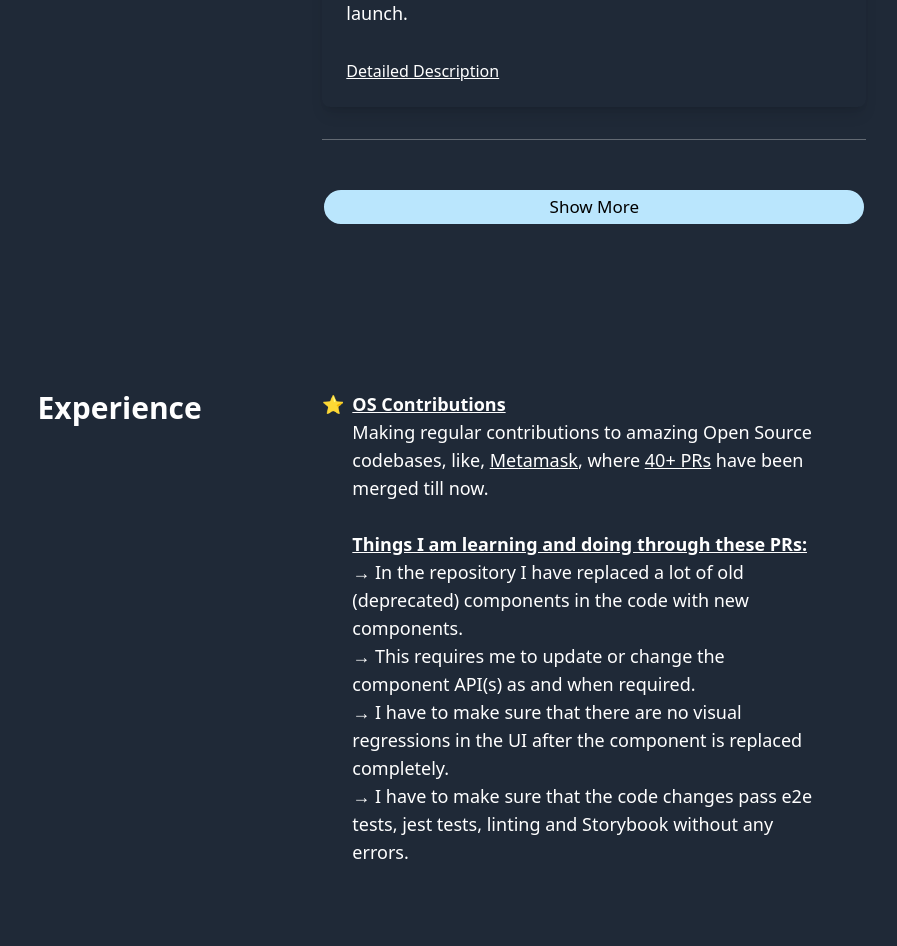
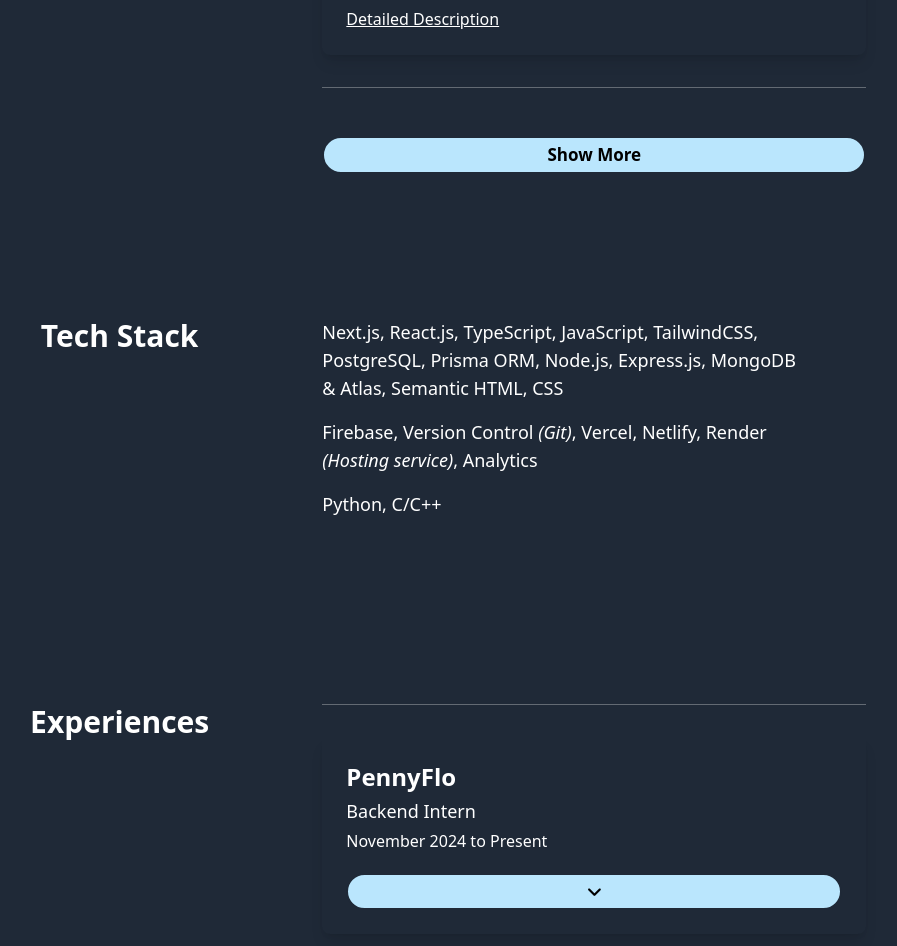
Before and after one commit to PrgrmrHarshShukla/Portfolio, a React (Vite) app in the folder client/: page / in a window 1280 px wide. Shown: the part 1840-2786 px from the top of the page, without its empty margins (115-1012 px from the left). Built offline with nearby package versions, Linux system fonts and the light colour scheme.

Commit message:
add: Experiences

```diff
--- a/client/package.json
+++ b/client/package.json
@@ -14,6 +14,7 @@
     "@vercel/analytics": "^1.3.1",
     "framer": "^2.4.1",
     "framer-motion": "^11.3.21",
+    "lucide-react": "^0.468.0",
     "netlify-cli": "^15.0.2",
     "react": "^18.2.0",
     "react-dom": "^18.2.0",
--- a/client/src/components/Contact.jsx
+++ b/client/src/components/Contact.jsx
@@ -31,7 +31,7 @@ function Contact(props) {
           <input placeholder={mail} type = "email" name = "email-id" id = "mail" className="text-black border-gray-800 border-2 py-1 pl-2 outline-none rounded-[10px] sm:rounded-[5px] w-[70vw] sm:w-[50vw]" value={email} onChange={(e) => setEmail(e.target.value)} />
          </label>
 
-         <textarea value={message} onChange={(e) => setMessage(e.target.value)} className="text-black py-2 h-[20vh] px-2 w-[70vw] sm:w-[50vw] border-gray-800 border-2 outline-none rounded-[10px] sm:rounded-[5px] resize-none" placeholder = {`Your message here.....\n(It really works!)`} name = "message" id = "message"></textarea>
+         <textarea value={message} onChange={(e) => setMessage(e.target.value)} className="text-black py-2 h-[20vh] px-2 w-[70vw] sm:w-[50vw] border-gray-800 border-2 outline-none rounded-[10px] sm:rounded-[5px] resize-none" placeholder = {`Your message here.....\n(It works!)`} name = "message" id = "message"></textarea>
 
          <div className="flex justify-center items-center">
           <input onClick={handle} type="submit" value = "SEND" name="submit" id="send-button" className={`${props.isDark ? "bg-blue-300 " : " "} bg-sky-200 text-black hover:bg-sky-500 px-4 py-1 text-lg rounded-full border-2 border-gray-800 font-semibold active:p-0`} />
--- a/client/src/components/Experience.jsx
+++ b/client/src/components/Experience.jsx
@@ -1,43 +1,43 @@
 import '@fortawesome/fontawesome-free/css/all.css'
+import experienceData from './ExperienceData'
+import ExperienceComponent from './ExperienceComponent'
 
 function Experience(props) {
+
+
+  const experiencesArray = experienceData.map((exp, index) => {
     return (
-     <div className="min-h-[300px] sm:h-auto w-screen px-8  flex flex-col sm:flex-row pb-[100px] sm:">
+      <>
+        <ExperienceComponent
+          key={index}
+          index={index}
+          isDark={props.isDark}
+          companyName={exp.companyName}
+          position={exp.position}
+          startDate={exp.startDate}
+          endDate={exp.endDate}
+          companyURL={exp.companyURL}
+          desc={exp.desc}
+          techStack={exp.techStack}
+        />
+        <hr className={`border-1 opacity-30 ${props.isDark ?  "border-white " : "border-black "} w-full`} />
+      </>
+    )
+  })
+
+
+  return (
+    <div className="min-h-[300px] sm:h-auto w-screen px-8  flex flex-col sm:flex-row pb-[100px]">
 
       <div className={`min-h-[100px] sm:w-1/3 text-3xl flex flex-row justify-center items-start ${props.isDark ? "text-white " : "text-black "} font-semibold `}>
-          <p>Experience</p>
+        <p>Experiences</p>
       </div>
 
-       <div className={`sm:w-2/3 gap-24 sm:gap-24 sm:max-w-[500px] ${props.isDark ? "text-white " : "text-black "} flex flex-col justify-around gap-8 sm:gap-12 text-[15px] sm:text-lg`}>
+      <div className={`sm:w-2/3 w-screen lg:w-1/2 min-h-screen flex flex-col justify-around gap-8 lg:items-start items-center ${props.isDark ?  "text-white " : "text-black "} pr-16`}>
 
+        <hr className={`border-1 opacity-30 ${props.isDark ?  "border-white " : "border-black "} w-full`} />
 
-         <div className="flex flex-row gap-2">
-           <div className="">⭐</div>
-           <div>
-            <a href="https://github.com/pulls?q=is%3Aopen+is%3Apr+author%3APrgrmrHarshShukla+archived%3Afalse+is%3Aclosed+is%3Amerged" target="_blank">
-              <p className='font-bold underline'>OS Contributions</p>
-            </a>
-            <p>Making regular contributions to amazing Open Source codebases, like, <a href="https://github.com/MetaMask/metamask-extension"><u>Metamask</u></a>, where <u><a href="https://github.com/PrgrmrHarshShukla">40+ PRs</a></u> have been merged till now.</p>
-            <br />
-            <p className="font-semibold"><u>Things I am learning and doing through these PRs:</u></p>
-            <p>→ In the repository I have replaced a lot of old (deprecated) components in the code with new components.</p>
-            <p>→ This requires me to update or change the component API(s) as and when required.</p>
-            {/* <p>→ I need to update the snapshots for changes in a file.</p> */}
-            <p>→ I have to make sure that there are no visual regressions in the UI after the component is replaced completely.</p>
-            <p>→ I have to make sure that the code changes pass e2e tests, jest tests, linting and Storybook without any errors.</p>
-            {/* <p>→ The repository needs to be run locally in order to take screenshots of the UI to check for any visual regressions.</p> */}
-            {/* <p>→ I am learning to interact with highly skilled and senior engineers in the field.</p> */}
-            {/* <p>They help me as much as possible and encourage me to figure out most of the things myself.</p> */}
-           </div>
-         </div>
-
-         {/* <div className="flex flex-row gap-2">
-           <div className="">⭐</div>
-           <div>
-            <p>Doing freelancing remotely and working on client projects.</p>
-            <span>These projects give me regular practice of the concepts I learned long ago and give me the much needed real world experience.</span>
-           </div>
-         </div>              */}
+        {experiencesArray}
 
       </div>
 
--- /dev/null
+++ b/client/src/components/ExperienceComponent.jsx
@@ -0,0 +1,92 @@
+import { useState } from 'react';
+import { motion } from 'framer-motion';
+import '@fortawesome/fontawesome-free/css/all.css'
+
+function ExperienceComponent(props) {
+  const { companyName, position, startDate, endDate, companyURL, desc, techStack, index, isDark } = props;
+  const [showDetails, setShowDetails] = useState(false);
+
+  return (
+
+        <motion.div
+          className="text-left p-6 flex flex-col justify-between gap-8 shadow-lg rounded-lg w-full"
+          whileHover={{ scale: 1.1 }}
+          initial={{ scale: 0 }}
+          animate={{ scale: 1 }}
+          exit={{ scale: 0 }}
+          transition={{
+            type: 'spring',
+            stiffness: 260,
+            damping: 20,
+          }}
+        >
+            <div className={`flex flex-col justify-start items-start gap-1 ${isDark ? "text-white" : "text-black"}`}>
+
+              {companyURL ?
+              <a href={companyURL} target='_blank' rel='noreferrer'>
+                <strong className="text-2xl cursor-pointer">
+                  {companyName}
+                </strong>
+              </a>
+              :
+              <strong className="text-2xl">
+                {companyName}
+              </strong>
+              }
+
+              <p className="text-[15px] sm:text-lg">{position}</p>
+              {startDate && endDate &&
+                <p>{startDate} to {endDate}</p>
+              }
+
+              {showDetails &&
+                <div className='my-8 text-xl font-light font-serif'>
+                  {desc.split("\n").map((line, index) => (
+                    <p key={index} className="text-[15px] sm:text-lg lg:max-w-[500px]">{line}</p>
+                  ))}
+                </div>
+              }
+              {
+                showDetails &&
+                <h1 className='underline text-xl font-serif'>Tech Stack:</h1>
+              }
+              {
+                showDetails &&
+                <div className='flex flex-row flex-wrap gap-1 text-xl font-light font-serif mb-4'>
+                  {techStack.map((tech, index) => (
+                    <span key={index} className="text-[15px] sm:text-lg">{tech}{index == techStack.length - 1 ? "" : ','}</span>
+                  ))}
+                </div>
+              }
+
+
+              <div
+                className='w-full justify-center items-center flex flex-row'
+              >
+                {!showDetails && (
+                  <button
+                    onClick={() => setShowDetails(true)}
+                    className="w-full mt-4 px-4 py-1 border-2 font-semibold border-gray-800 bg-sky-200 active:bg-sky-500 cursor-pointer rounded-full text-[15px] sm:text-[17px] text-black"
+                  >
+                    <i className="fas fa-angle-down"></i>
+                  </button>
+                )}
+                {showDetails && (
+                  <button
+                    onClick={() => setShowDetails(false)}
+                    className="w-full mt-4 px-4 py-1 font-semibold border-2 border-gray-800 bg-sky-200 active:bg-sky-500 cursor-pointer rounded-full text-[15px] sm:text-[17px] text-black"
+                  >
+                    <i className='fas fa-angle-up'></i>
+                  </button>
+                )}
+
+              </div>
+            </div>
+
+
+
+        </motion.div>
+  )
+}
+
+export default ExperienceComponent
--- /dev/null
+++ b/client/src/components/ExperienceData.js
@@ -0,0 +1,47 @@
+export default [
+    {
+        companyName: "PennyFlo",
+        position: "Backend Intern",
+        startDate: "November 2024",
+        endDate: "Present",
+        companyURL: "https://pennyflo-io.vercel.app",
+        desc: "I have been working to create a special feature to help users (CFOs) access all their invoices, current balance and projected balance for all the connected bank accounts as well as any external bank statements they upload, in a single dashboard. \nIt also has a chart to get predicted balances for the next 1, 2 or 3 months. \nI have already created the responsive, pixel-perfect components and basic backend logic & integration and have been working on the backend of the feature to optimise it further.",
+        techStack: ["Next.js", "TypeScript", "TailwindCSS", "Prisma", "PostgreSQL", "xlsx parser", "Vercel Blob Storage", "Vercel KV Store"],
+    },
+    {
+        companyName: "BespokeDevs",
+        position: "Software Engineer Intern",
+        startDate: "July 2024",
+        endDate: "October 2024",
+        companyURL: "https://bespokedevs.com",
+        desc: "During my time at BespokeDevs, I co-developed Extractopus, a powerful and efficient lead generation and cold outreach tool designed to streamline business growth. \nThe platform automates the process of extracting high-quality leads and simplifies cold outreach, providing users with a seamless and effective solution by just using the profession keyword user wants to target. \nFrom conceptualization to deployment, I played a significant role by building the complete landing page and several other pages and optimizing the backend calls to reduce cost by 34% by reducing number of calls to Serper, to ensure scalability, responsiveness, and performance.",
+        techStack: ["Next.js", "Django", "TypeScript", "TailwindCSS", "Prisma", "Serper API", "PostgreSQL"],
+    },
+    {
+        companyName: "GyaanCentral",
+        position: "Software Engineer Intern",
+        startDate: "April 2024",
+        endDate: "June 2024",
+        companyURL: "https://www.linkedin.com/company/gyaan-central",
+        desc: "During my time at GyaanCentral, I developed two unique web applications, Vidpedia and YT Robin, from scratch. \nVidpedia is a comprehensive directory of video editing styles and techniques, attracting over 100 global visitors. \nIt features a live database management table for admins, searchable records using Prisma, and Firebase integration for storing GIFs. \nYT Robin is an engaging YouTube Thumbnail Guessing Game styled with a retro Windows UI, with over 200 users worldwide. Both projects showcase my ability to design scalable, user-friendly, and responsive solutions while tackling real-time data updates and state management challenges.",
+        techStack: ["Next.js", "TypeScript", "TailwindCSS", "Prisma", "Firebase", "PostgreSQL"],
+    },
+    {
+        companyName: "DevKit",
+        position: "Software Engineer Intern",
+        startDate: "March 2024",
+        endDate: "April 2024",
+        companyURL: "https://www.linkedin.com/company/getdevkit",
+        desc: "During my time at DevKit, I independently developed a Tweet Data Scraper from scratch to collect and process tweets about tech job and freelance opportunities. \nThe scraper utilized Puppeteer, a headless browser library, to extract tweet content and integrated the OpenAI API to analyze and structure the data before storing it in a PostgreSQL database. \nThe project showcased my ability to deliver efficient, scalable, and visually appealing solutions under tight deadlines.",
+        techStack: ["Next.js", "TypeScript", "TailwindCSS", "Puppeteer", "OpenAI API", "PostgreSQL"],
+    },
+    {
+        companyName: "Open Source Contributions",
+        position: "Contributor",
+        startDate: "",
+        endDate: "",
+        companyURL: "https://github.com/PrgrmrHarshShukla",
+        desc: "I have contributed to renowned open-source projects, such as MetaMask, with over 40 pull requests successfully merged. \nThese contributions involve replacing deprecated components with modern alternatives, updating or modifying component APIs, and ensuring that changes maintain the visual integrity of the UI. \nI rigorously validate my updates through end-to-end tests, Jest tests, linting, and Storybook checks, honing my skills in maintaining high-quality, production-ready code.",
+        techStack: ["React", "TypeScript", "Jest", "Storybook", "Git"],
+    },
+]
--- a/client/src/components/Main.jsx
+++ b/client/src/components/Main.jsx
@@ -20,8 +20,8 @@ function Main() {
     <div className={`overflow-x-hidden ${isDark==true ? "bg-gray-800" : "bg-lime-50"}`}>
       <About isDark={isDark} toggle={toggle} />
       <Projects isDark={isDark} />
+      <Stack isDark={isDark} />
       <Experience isDark={isDark} />
-      <Stack isDark={isDark} />
       <Contact isDark={isDark} />
     </div>
   )
--- a/client/src/components/ProjectData.jsx
+++ b/client/src/components/ProjectData.jsx
@@ -9,7 +9,7 @@ export default [
       details: [
          "The original idea belongs to Aadil Verma.",
          "It currently has more than 100 visitors from all over the world.",
-         "I also implemented a table that mimicked the live database for the admin to add, update and delete any data.",
+         "I also implemented a database editor table that mimicked the live database for the admin to add, update and delete any data.",
          "Any changes made in the table are reflected in the live database as well as the UI.",
          "Stored thousands of records in the database and made it searchable with the help of Prisma's query language.",
          "Used Firebase to store the actual GIF files and their URLs in the database.",
--- a/client/src/components/Projects.jsx
+++ b/client/src/components/Projects.jsx
@@ -20,12 +20,12 @@ function Projects(props) {
         index={index}
         onClick={handleClick}
         isDark={props.isDark}
-        name={data[index].name}
-        live={data[index].live}
-        hasLive={data[index].hasLive}
-        hasPublicRepo={data[index].hasPublicRepo}
-        repo={data[index].repo}
-        desc={data[index].desc}
+        name={project.name}
+        live={project.live}
+        hasLive={project.hasLive}
+        hasPublicRepo={project.hasPublicRepo}
+        repo={project.repo}
+        desc={project.desc}
       />
       <hr className={`border-1 opacity-30 ${props.isDark ?  "border-white " : "border-black "} w-full`} />
       </>
@@ -34,13 +34,13 @@ function Projects(props) {
 
 
   return (
-    <div id="projects" className="w-screen px-8 pb-16 flex flex-col pt-[100px] sm:flex-row">
+    <div id="projects" className="w-screen px-8 pb-16 flex flex-col pt-[100px] sm:flex-row mt-12">
 
-        <div className={`sm:w-1/3 w-5/6 py-[100px] gap-16 text-center flex sm:flex-col flex-row items-center sm:justify-between text-2xl ${props.isDark ? "text-white " : "text-black "}`}>
+        <div className={`sm:w-1/3 w-5/6 gap-16 mb-8 text-center flex sm:flex-col flex-row items-center sm:justify-between text-3xl ${props.isDark ? "text-white " : "text-black "}`}>
           <p className="font-semibold">My Projects</p>
         </div>
 
-        <div className={`sm:w-2/3 w-screen lg:w-1/2 min-h-screen py-[100px] flex flex-col justify-around gap-8 lg:items-start items-center ${props.isDark ?  "text-white " : "text-black "} pr-16`}>
+        <div className={`sm:w-2/3 w-screen lg:w-1/2 min-h-screen flex flex-col justify-around gap-8 lg:items-start items-center ${props.isDark ?  "text-white " : "text-black "} pr-16`}>
 
           <hr className={`border-1 opacity-30 ${props.isDark ?  "border-white " : "border-black "} w-full`} />
 
@@ -52,7 +52,7 @@ function Projects(props) {
             {!showAll && (
               <button
                 onClick={() => setShowAll(true)}
-                className="w-full mt-4 px-4 py-1 border-2 border-gray-800 bg-sky-200 active:bg-sky-500 cursor-pointer rounded-full text-[15px] sm:text-[17px] text-black"
+                className="w-full mt-4 px-4 py-1 border-2 font-semibold border-gray-800 bg-sky-200 active:bg-sky-500 cursor-pointer rounded-full text-[15px] sm:text-[17px] text-black"
               >
                 Show More
               </button>
--- a/client/src/components/Stack.jsx
+++ b/client/src/components/Stack.jsx
@@ -2,13 +2,13 @@
 
 function Stack(props) {
   return (
-    <div className="min-h-[500px] sm:min-h-[370px] w-screen px-8 flex flex-col sm:flex-row pb-[100px] mt-8">
+    <div className="min-h-[500px] sm:min-h-[370px] w-screen px-8 flex flex-col sm:flex-row pb-[100px] mb-4 mt-20">
 
       <div className={`min-h-[100px] sm:h-auto sm:w-1/3 text-3xl flex flex-row justify-center items-start ${props.isDark ? "text-white " : "text-black "} font-semibold`}>
          <p>Tech Stack</p>
       </div>
 
-      <div className={`sm:w-2/3 sm:max-w-[500px] ${props.isDark ? "text-white " : "text-black "} flex flex-col justify-start gap-8 sm:gap-4 text-[15px] sm:text-lg`}>
+      <div className={`sm:w-2/3 sm:max-w-[490px] ${props.isDark ? "text-white " : "text-black "} flex flex-col justify-start gap-8 sm:gap-4 text-[15px] sm:text-lg`}>
         <p>
           Next.js, React.js, TypeScript, JavaScript, TailwindCSS, PostgreSQL, Prisma ORM, Node.js, Express.js, MongoDB & Atlas, Semantic HTML, CSS
         </p>
```
Also changed, not shown: 1 other file (tests, documents, lock files or other folders). Lines whose indentation alone changed are shown as unchanged.
